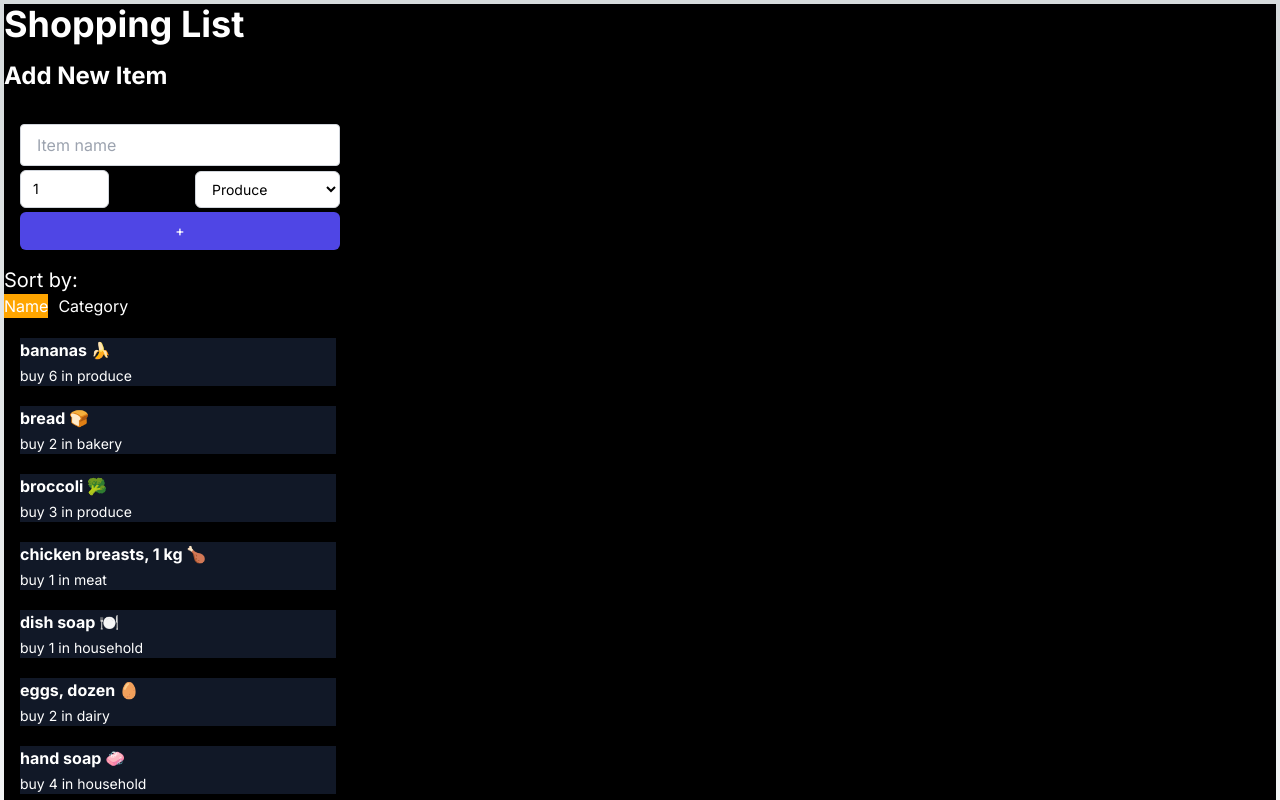
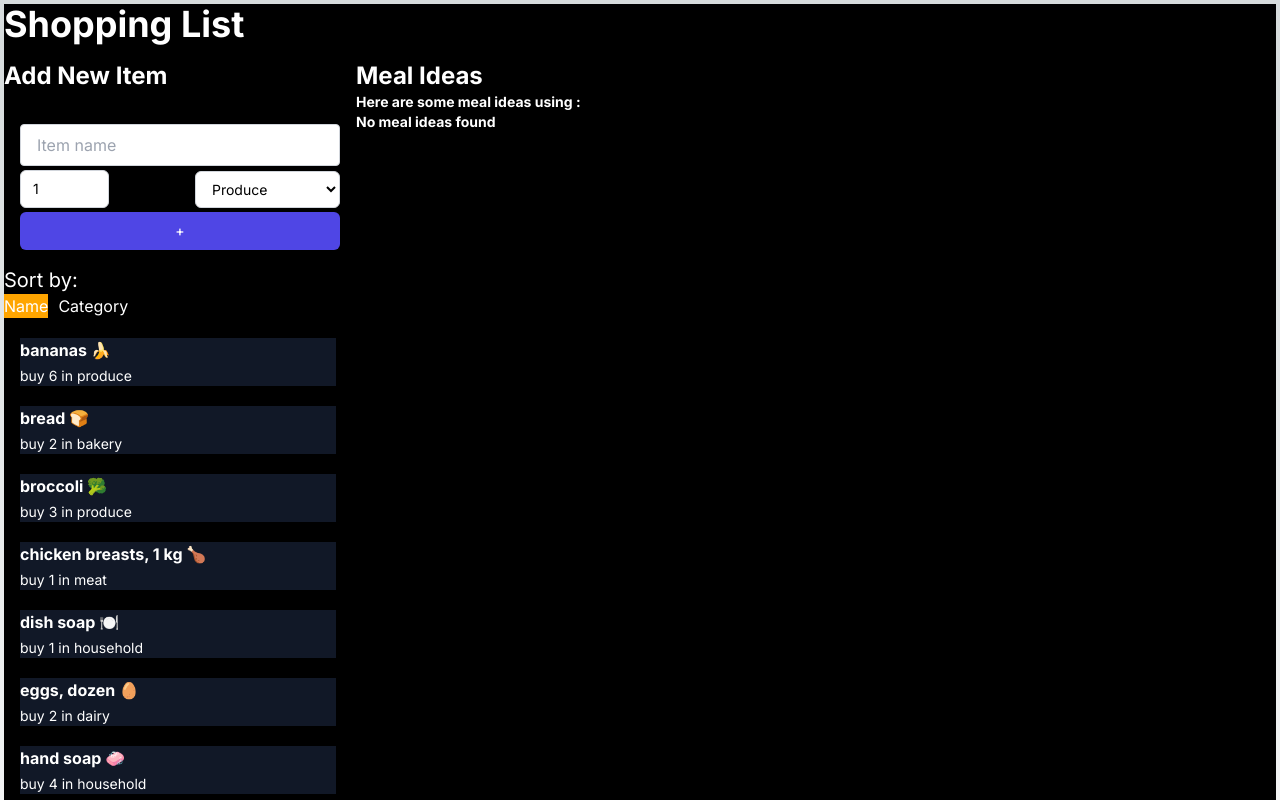
Before and after one commit to cuiyiye/cprg306-assignments, a Next.js app: page /week-7 in a window 1280 px wide. Shown: the top 800 px of the page. Built offline with nearby package versions, Linux system fonts and the light colour scheme.

Commit message:
week-7 finished

```diff
--- a/app/week-7/meal-ideas.js
+++ b/app/week-7/meal-ideas.js
@@ -6,8 +6,8 @@ export default function MealIdeas({ingredient}) {
   const [meals, setMeals] = useState([]);
 
 
-async function fetchMealIdeas() {
-  const response = await fetch('https://www.themealdb.com/api/json/v1/1/filter.php?i=${ingredient}');
+async function fetchMealIdeas(ingredient) {
+  const response = await fetch(`https://www.themealdb.com/api/json/v1/1/filter.php?i=${ingredient}`);
   const data = await response.json();
   return data.meals;
 };
@@ -15,6 +15,7 @@ async function fetchMealIdeas() {
 async function loadMealIdeas() {
   const newMeals = await fetchMealIdeas(ingredient);
   setMeals(newMeals);
+}
 
   useEffect(() => {
     if (ingredient){
@@ -22,18 +23,18 @@ async function loadMealIdeas() {
 
   return (
     <div>
-      <h2>Meal Ideas</h2>
-      <p>Here are some meal ideas using {ingredient}:</p>
+      <h2 className="text-2xl font-bold text-white">Meal Ideas</h2>
+      <p className="text-sm font-bold text-white" >Here are some meal ideas using {ingredient}:</p>
       <ul>
       {meals && meals.length > 0 ? (
           meals.map(meal => (
-            <li key={meal.idMeal} onClick={() => loadMealDetails(meal.idMeal)}>{meal.strMeal}</li>
+            <li className = "m-5 ml-4 bg-gray-900 max-w-xs" key={meal.idMeal} onClick={() => loadMealDetails(meal.idMeal)}>{meal.strMeal}</li>
           ))
         ) : (
-          <h3>No meal ideas found</h3>
+          <h3 className="text-sm font-bold text-white">No meal ideas found</h3>
         )}
       </ul>
-      {selectedMeal && (
+      {/* {selectedMeal && (
       <div>
         <h3>Ingredients</h3>
         <ul>
@@ -42,9 +43,8 @@ async function loadMealIdeas() {
           ))}
         </ul>
       </div>
-    )}
+    )} */}
 
     </div>
   );
 }
-}
--- a/app/week-7/page.js
+++ b/app/week-7/page.js
@@ -17,8 +17,13 @@ export default function Page() {
     };
 
     const handleItemSelect = (item) => {
-        const cleanedName = item.name.replace(/,\s*\d+\s*kg.*|[\u2700-\u27BF]|[\uE000-\uF8FF]|�[�-�]|�[�-�]|[\u2011-\u26FF]|�[�-�]/g, '').trim();
+        const cleanedName = item.name.replace(/([\u2700-\u27BF]|[\uE000-\uF8FF]|\uD83C[\uDC00-\uDFFF]|\uD83D[\uDC00-\uDFFF]|[\u2011-\u26FF]|\uD83E[\uDD10-\uDDFF])/g, '').trim();
+        /*const regex= cleanedName.replace(/[^a-zA-Z\s]+$/g, '');*/
+        const noSpecialChars = cleanedName.replace(/[^a-zA-Z\s]/g, '').trim();
+        const units = ['kg', 'pack', 'g','dozen', 'L'];
+        const finalName = units.reduce((name, unit) => name.replace(new RegExp(`\\b${unit}\\b`, 'gi'), ''), noSpecialChars).trim();
         setSelectedItemName(cleanedName);
+        setSelectedItemName(finalName);
     };
 
     return(
@@ -30,7 +35,7 @@ export default function Page() {
                     <NewItem onAddItem={handleAddItem} />
                     <ItemList items={items} onItemSelect={handleItemSelect} />
                 </div>
-                <div className="flex-1 text-2xl font-bold text-white py-4">
+                <div className="flex-1 text-white py-4">
                     <MealIdeas ingredient={selectedItemName} />
                 </div>
             </div>
```
